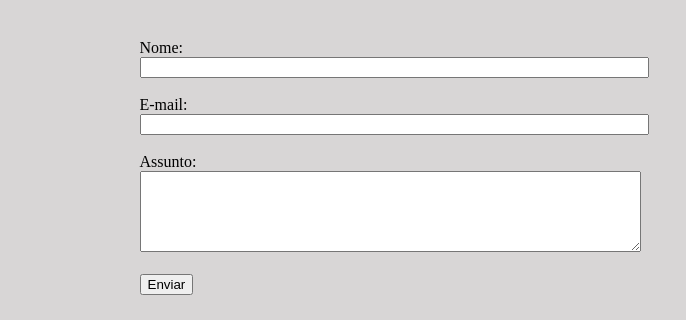
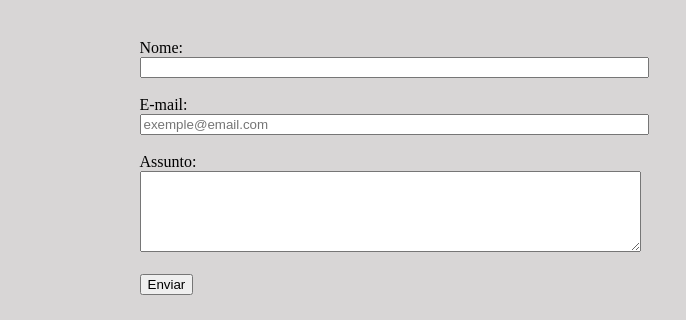
Before and after one commit to M4ppu/Fundamentos_Web, a plain HTML site: page contato.html in a window 1280 px wide. Shown: the part 237-557 px from the top of the page, 0-686 px from the left. Drawn offline with Linux system fonts and the light colour scheme.

Commit message:
adicinando placeholder em email

```diff
--- a/contato.html
+++ b/contato.html
@@ -31,7 +31,7 @@
                 <br>
 
                 <label for="email">E-mail:</label> <br>
-                <input type="email" id="email" onkeyup='validarEmail()'>
+                <input type="email" placeholder="exemple@email.com" id="email" onkeyup='validarEmail()'>
                 <div id='txtEmail'></div>
                 <br>
 
```
